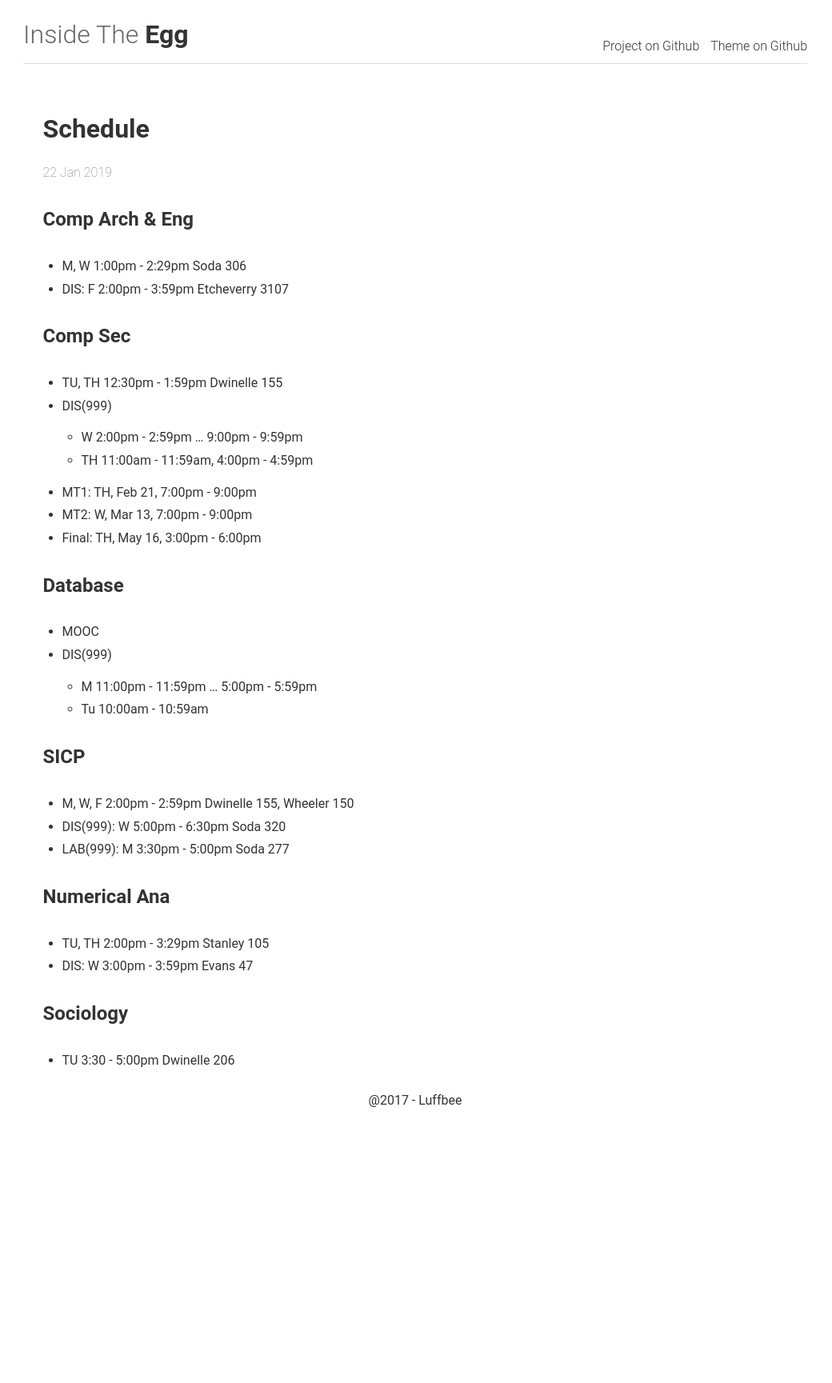
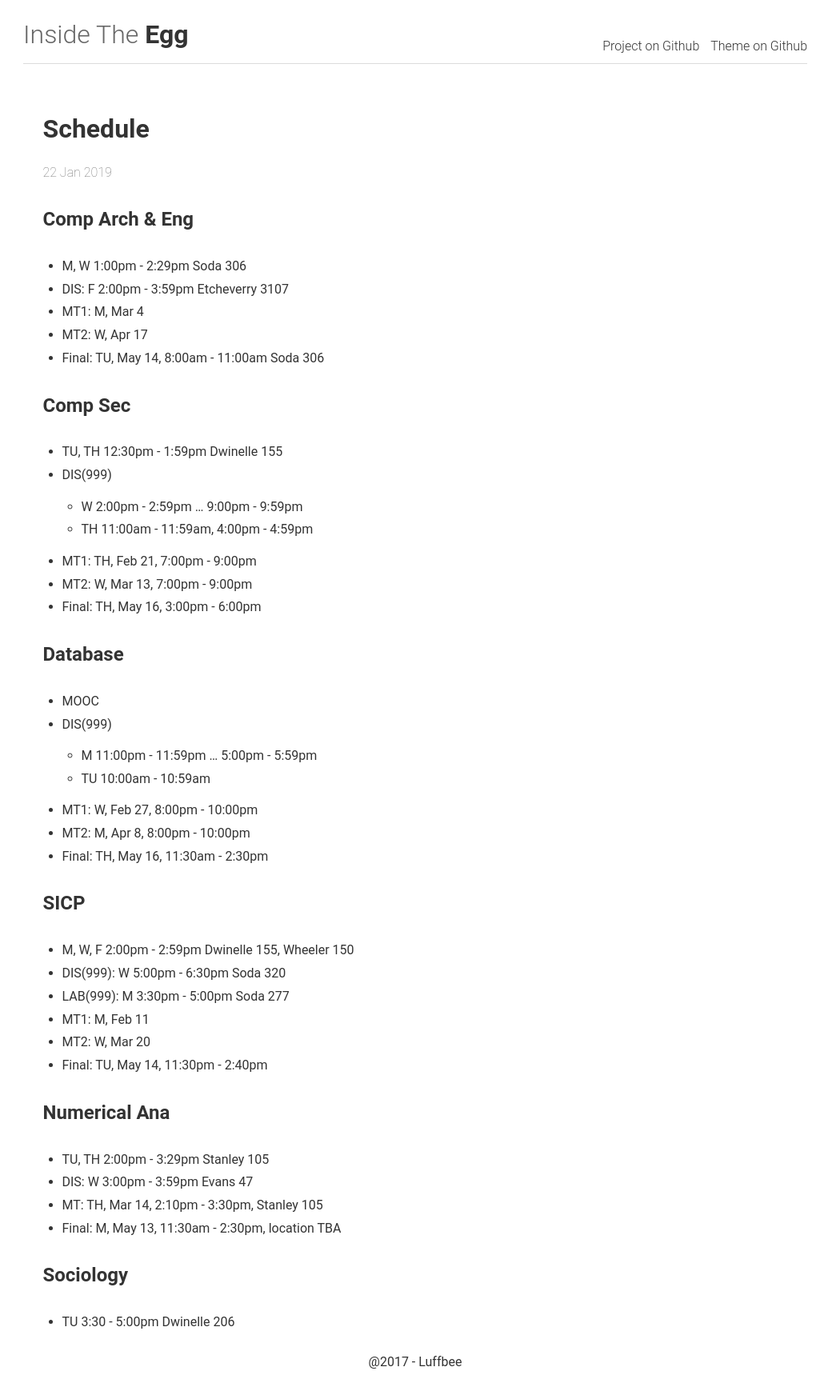
Before and after one commit to Luffbee/Luffbee.github.io, a Jekyll site: the page built from _posts/2019-01-22-schedule.md, in a window 1280 px wide. Shown: the whole page at 80% size, without its empty margins (121-1161 px from the left). Built offline with Jekyll 4.4.1, drawn with Linux system fonts in a browser that asks for light colours; before the commit the page ends 1401 px from its top, so only the background shows below that.

Commit message:
update schedule midterms and finals

```diff
--- a/_posts/2019-01-22-schedule.md
+++ b/_posts/2019-01-22-schedule.md
@@ -4,12 +4,16 @@ description: Classes schedule
 header: Schedule
 ---
 
-### [Comp Arch & Eng](https://classes.berkeley.edu/content/2019-spring-compsci-152-001-lec-001)
+### [Comp Arch & Eng](http://www-inst.eecs.berkeley.edu/~cs152/sp19/)
 
 + M, W 1:00pm - 2:29pm Soda 306
 + DIS: F 2:00pm - 3:59pm Etcheverry 3107
++ MT1: M, Mar 4
++ MT2: W, Apr 17
++ Final: TU, May 14, 8:00am - 11:00am Soda 306
 
-### [Comp Sec](https://classes.berkeley.edu/content/2019-spring-compsci-161-001-lec-001)
+
+### [Comp Sec](http://www-inst.eecs.berkeley.edu/~cs161/sp19/)
 
 + TU, TH 12:30pm - 1:59pm Dwinelle 155
 + DIS(999)
@@ -19,23 +23,31 @@ header: Schedule
 + MT2: W, Mar 13, 7:00pm - 9:00pm
 + Final: TH, May 16, 3:00pm - 6:00pm
 
-### [Database](https://classes.berkeley.edu/content/2019-spring-compsci-w186-001-wbl-001)
+### [Database](https://www.cs186berkeley.net/)
 
 + MOOC
 + DIS(999)
   + M 11:00pm - 11:59pm ... 5:00pm - 5:59pm
-  + Tu 10:00am - 10:59am
+  + TU 10:00am - 10:59am
++ MT1: W, Feb 27, 8:00pm - 10:00pm
++ MT2: M, Apr 8, 8:00pm - 10:00pm
++ Final: TH, May 16, 11:30am - 2:30pm
 
-### [SICP](https://classes.berkeley.edu/content/2019-spring-compsci-61a-001-lec-001)
+### [SICP](https://cs61a.org/)
 
 + M, W, F 2:00pm - 2:59pm Dwinelle 155, Wheeler 150
 + DIS(999): W 5:00pm - 6:30pm Soda 320
 + LAB(999): M 3:30pm - 5:00pm Soda 277
++ MT1: M, Feb 11
++ MT2: W, Mar 20
++ Final: TU, May 14, 11:30pm - 2:40pm
 
-### [Numerical Ana](https://classes.berkeley.edu/content/2019-spring-math-128a-001-lec-001)
+### [Numerical Ana](https://math.berkeley.edu/~strain/128a.S19/index.html)
 
 + TU, TH 2:00pm - 3:29pm Stanley 105
 + DIS: W 3:00pm - 3:59pm Evans 47
++ MT: TH, Mar 14, 2:10pm - 3:30pm, Stanley 105
++ Final: M, May 13, 11:30am - 2:30pm, location TBA
 
 ### Sociology
 
```
